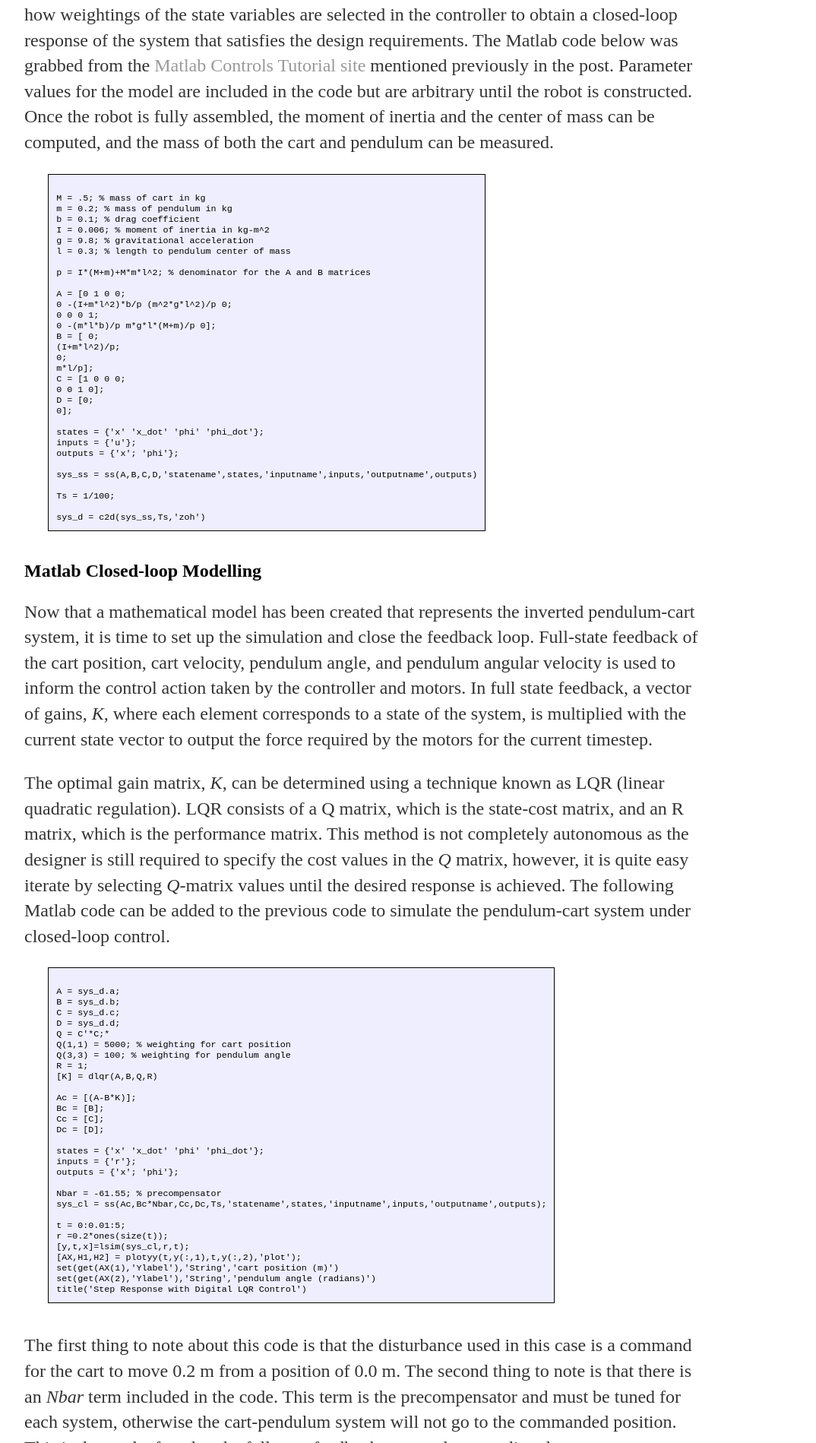
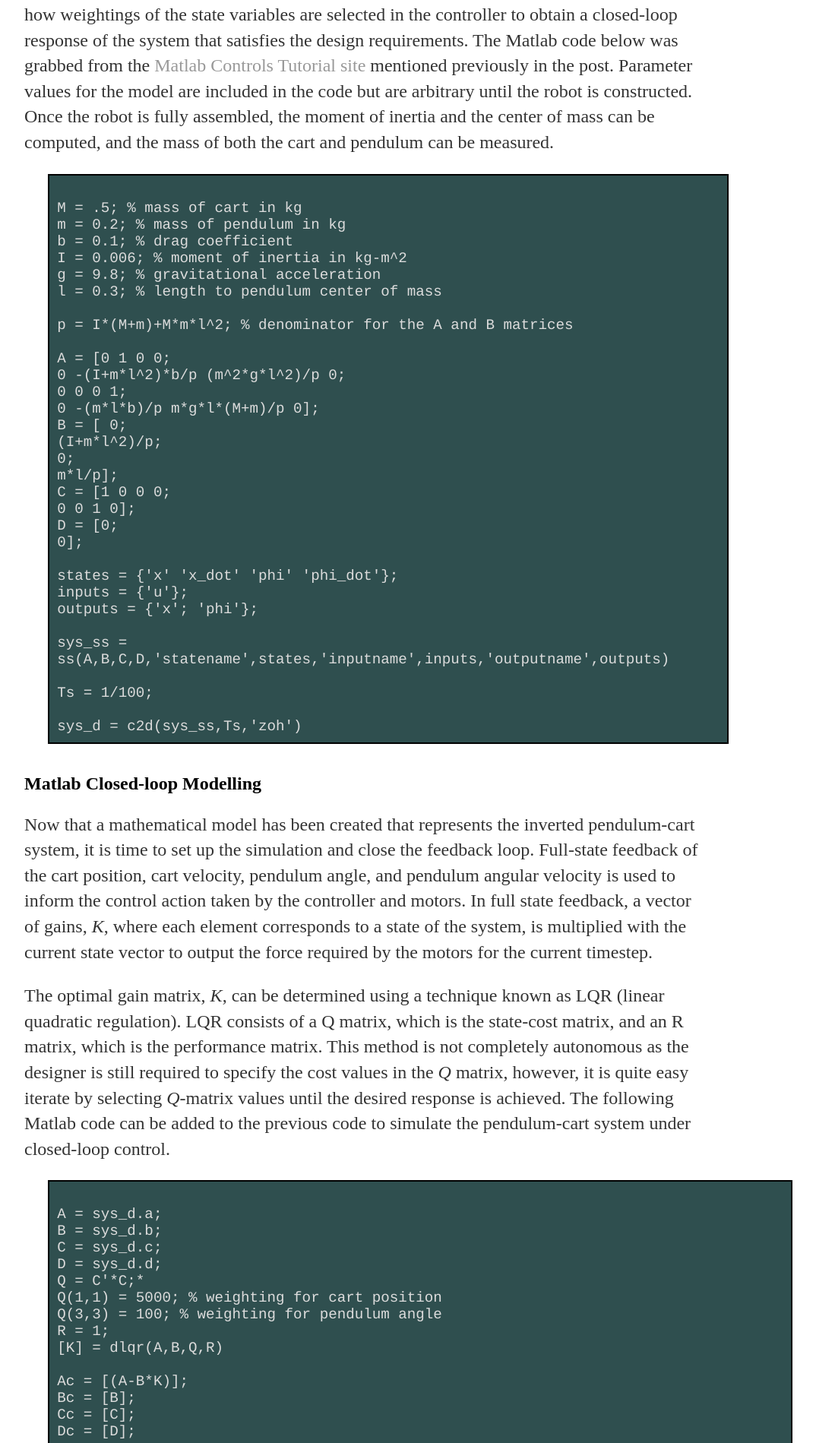
Before and after one commit to MalcolmHodgins/MalcolmHodgins.github.io, a Jekyll site: the page built from _posts/2020-08-04-SBIP Modelling.md, in a window 1280 px wide. Shown: the part 3428-5327 px from the top of the page at 76% size, without its empty margins (160-1234 px from the left). Built offline with Jekyll 4.4.1, drawn with Linux system fonts in a browser that asks for light colours.

Commit message:
Update main.css

```diff
--- a/css/main.css
+++ b/css/main.css
@@ -69,10 +69,12 @@ img {
 } */
 
 .codebox {
-        border:1px solid black;
-        background-color:#EEEEFF;
+        border:2px solid black;
+        background-color:#2F4F4F;
         white-space: pre-line;
         padding:10px;
-        font-size:0.9em;
+        font-size:1.2em;
+        font-family: "Courier";
+        color: #DCDCDC;
         display: inline-block;
 }
```
